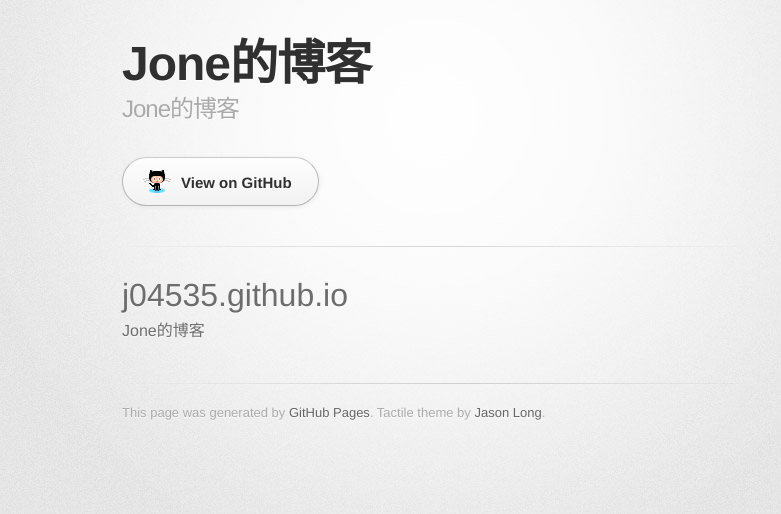
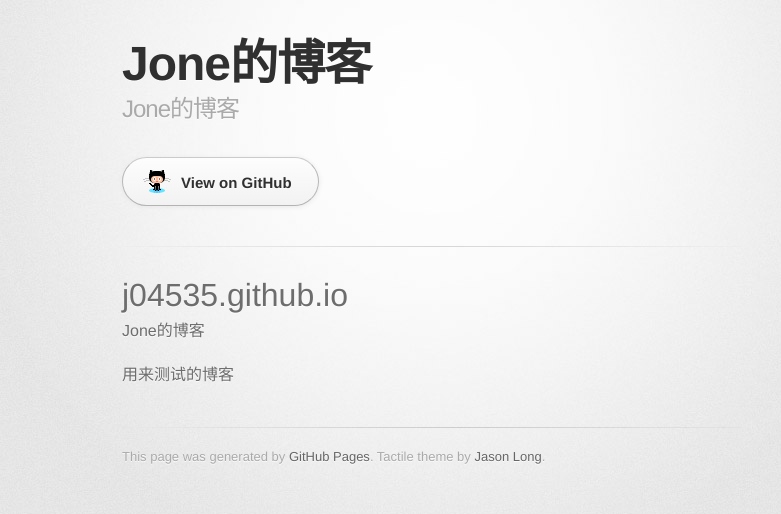
Before and after one commit to j04535/j04535.github.io, a plain HTML site: page index.html in a window 1280 px wide. Shown: the whole page, without its empty margins (208-989 px from the left). Drawn offline with Linux system fonts and the light colour scheme; a web font is replaced by a local one.

Commit message:
修改
修改测试

```diff
--- a/index.html
+++ b/index.html
@@ -33,7 +33,7 @@
 <a id="j04535githubio" class="anchor" href="#j04535githubio" aria-hidden="true"><span aria-hidden="true" class="octicon octicon-link"></span></a>j04535.github.io</h1>
 <p>Jone的博客</p>
         </section>
-
+用来测试的博客
         <footer>
           This page was generated by <a href="https://pages.github.com">GitHub Pages</a>. Tactile theme by <a href="https://twitter.com/jasonlong">Jason Long</a>.
         </footer>
```
